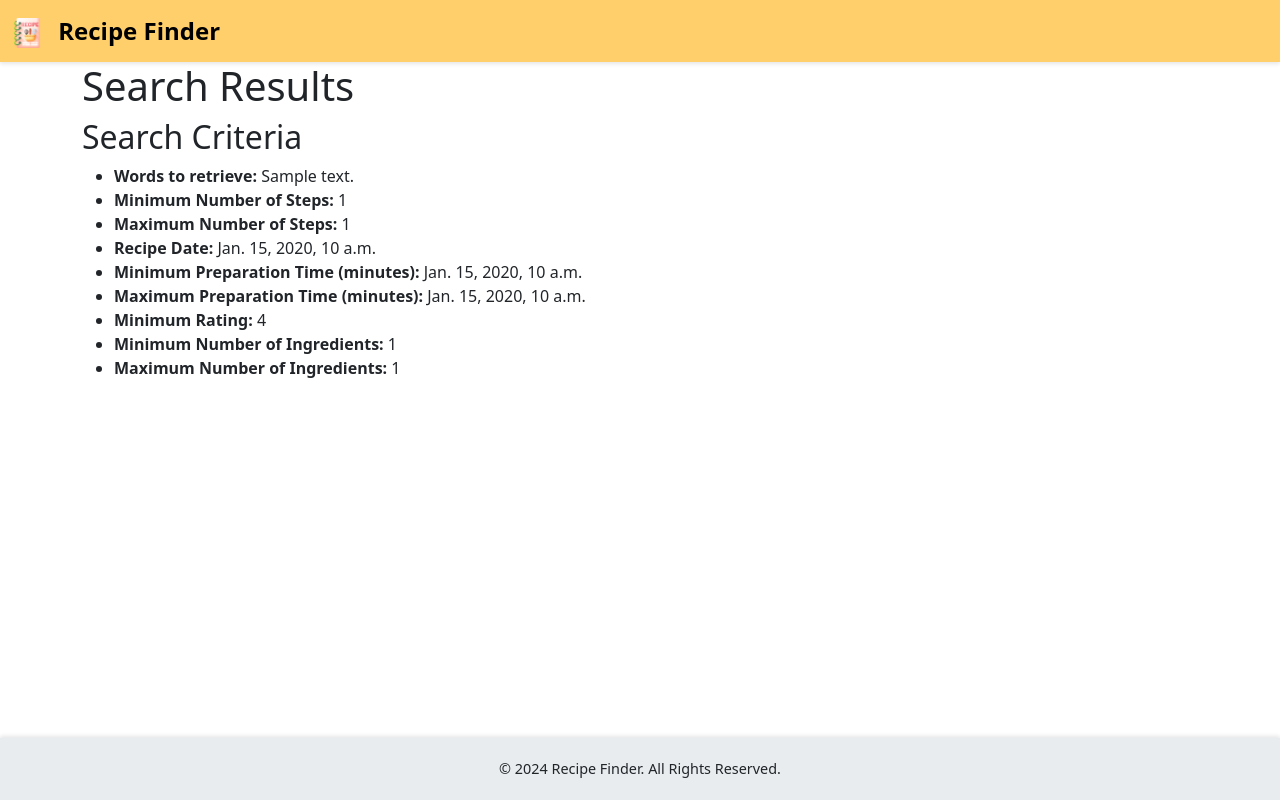
After one commit to ch-fano/DjangoRecipesRank, a Django app: template templates/result.html in a window 1280 px wide. The commit adds this page. Run offline with Django 4.2, Linux system fonts and the light colour scheme; the template is opened without the code that fills it: most values are stand-ins (such as "Sample title", 1, 10 or a date in 2020); parts of the project's set-up code (start-up, migrations or seed data) failed here and were passed over; some libraries are stand-ins or nearby versions.

Commit message:
print results

```diff
--- /dev/null
+++ b/templates/result.html
@@ -0,0 +1,21 @@
+{% extends 'base.html' %}
+
+{% block content %}
+    <h1>Search Results</h1>
+
+    <div>
+        <h2>Search Criteria</h2>
+        <ul>
+            <li><strong>Words to retrieve:</strong> {{ text_search }}</li>
+            <li><strong>Minimum Number of Steps:</strong> {{ n_steps_min }}</li>
+            <li><strong>Maximum Number of Steps:</strong> {{ n_steps_max }}</li>
+            <li><strong>Recipe Date:</strong> {{ recipe_date_min }}</li>
+            <li><strong>Minimum Preparation Time (minutes):</strong> {{ prep_time_min }}</li>
+            <li><strong>Maximum Preparation Time (minutes):</strong> {{ prep_time_max }}</li>
+            <li><strong>Minimum Rating:</strong> {{ rating }}</li>
+            <li><strong>Minimum Number of Ingredients:</strong> {{ n_ingredients_min }}</li>
+            <li><strong>Maximum Number of Ingredients:</strong> {{ n_ingredients_max }}</li>
+        </ul>
+    </div>
+
+{% endblock %}
```
Also changed, not shown: DjangoPageRank/views.py (+20 -3 lines), templates/homepage.html (line endings or trailing spaces).
